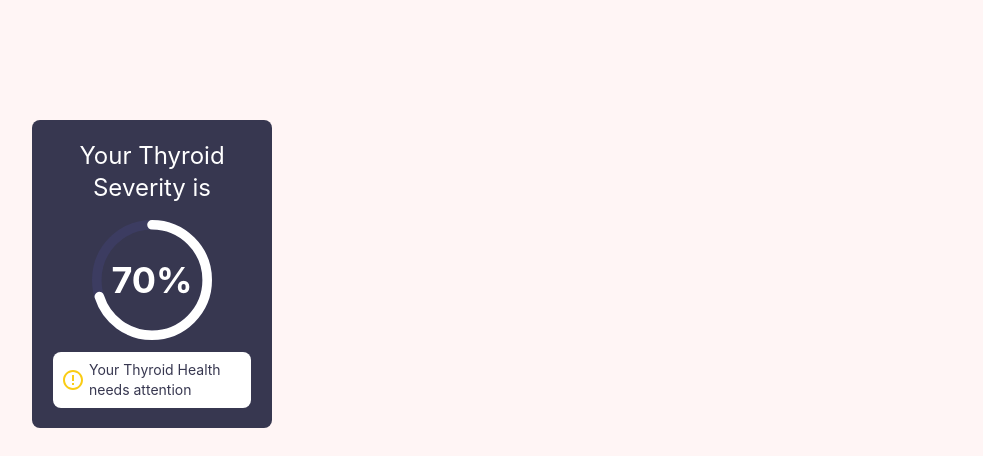
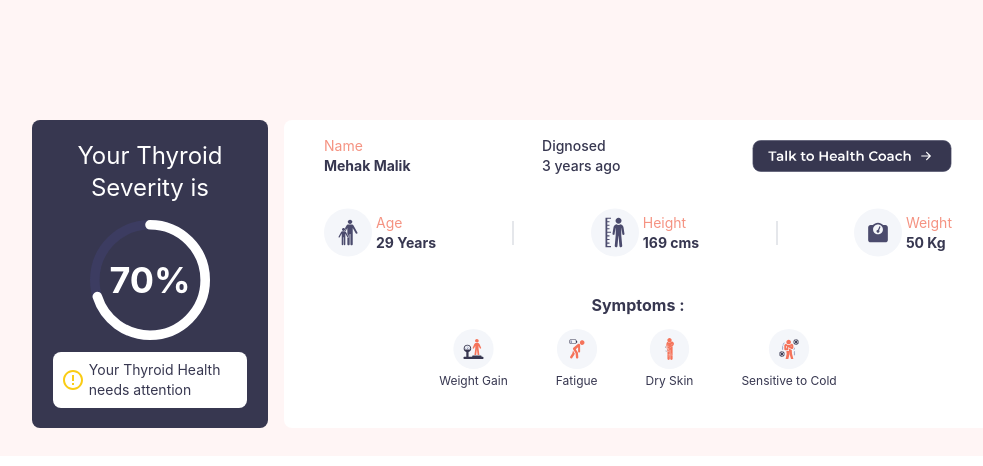
Before and after one commit to laskaramaan/Uvi-health-task, a React (Create React App) app: page / in a window 1280 px wide. Shown: the top 466 px of the page, without its empty margins (128-1111 px from the left). Built offline with nearby package versions, Linux system fonts and the light colour scheme.

Commit message:
Thyroid panel

```diff
--- a/src/components/Thyroid.jsx
+++ b/src/components/Thyroid.jsx
@@ -45,6 +45,115 @@ function Thyroid() {
           </div>
         </div>
 
+        <div className="md:w-10/12 bg-white rounded-lg xl:w-9/12 px-2 xl:px-10 py-4 flex flex-col gap-2">
+            {/* Right thyroid panel upper part */}
+          {
+            matches?
+            // mobile view
+            <div className="flex flex-col gap-3 ">
+
+              <p className="font-bold text-center">Mehak Malik</p>
+              <div className="flex text-sm justify-center ">
+              <h2 className="font-semibold ">Dignosed:</h2>
+              <p className="font-medium ">3 years ago</p>
+            </div>
+            <div className=" flex justify-between items-center px-2 py-1 rounded-xl bg-gray-200">
+            <div className="flex text-sm gap-2 items-center ">
+              <img src={persons} alt=""/>
+              <div>
+                <h2>Age</h2>
+                <p className="font-bold text-[#f59382]">29 Years</p>
+              </div>
+            </div>
+            <div className=" border-l-2 h-6 border-gray-400"></div>
+            <div className="flex text-sm gap-2 items-center ">
+              <img src={height} alt=""/>
+              <div>
+                <h2>Height</h2>
+                <p className="font-bold text-[#f59382]">169 cms</p>
+              </div>
+            </div>
+
+            </div>
+            <div className=" flex justify-between items-center px-2 py-1 rounded-xl w-1/2 bg-gray-200">
+            <div className="flex text-sm gap-2 items-center ">
+              <img src={weight} alt=""/>
+              <div>
+                <h2>Weight</h2>
+                <p className="font-bold text-[#f59382]">50 Kg</p>
+              </div>
+            </div>
+            </div>
+            </div>:
+            // Desktop view
+            <>
+            <div className="flex justify-between pb-6 ">
+            <div className="flex text-sm flex-col">
+              <h2 className="text-[#f59382]">Name</h2>
+              <p className="font-bold">Mehak Malik</p>
+            </div>
+            <div className="flex text-sm flex-col">
+              <h2 className="font-medium ">Dignosed</h2>
+              <p className="font-medium ">3 years ago</p>
+            </div>
+            <img src={healthCoach} className="md:w-[150px] md:h-[60px] xl:w-[200px] xl:h-[40px]" alt=""/>
+          </div>
+          <div className="flex justify-between items-center pb-7 ">
+            <div className="flex text-sm gap-1 items-center ">
+              <img src={persons} alt=""/>
+              <div>
+                <h2 className="text-[#f59382]">Age</h2>
+                <p className="font-bold">29 Years</p>
+              </div>
+            </div>
+            <div className=" border-l-2 h-6"></div>
+            <div className="flex text-sm gap-1 items-center ">
+              <img src={height} alt=""/>
+              <div>
+                <h2 className="text-[#f59382]">Height</h2>
+                <p className="font-bold">169 cms</p>
+              </div>
+            </div>
+            <div className=" border-l-2 h-6"></div>
+            <div className="flex text-sm gap-1 items-center ">
+              <img src={weight} alt=""/>
+              <div>
+                <h2 className="text-[#f59382]">Weight</h2>
+                <p className="font-bold">50 Kg</p>
+              </div>
+            </div>
+          </div>
+          </>
+          }
+
+        {/* Rigjt thyroid panel lower part*/}
+          <div className="flex flex-col md:items-center gap-3">
+            <h2 className="font-bold">Symptoms :</h2>
+            <div className="flex gap-12">
+              <div className="flex flex-col gap-1">
+              <img src={weighting} className="h-[40px]" alt=""/>
+              <p className="text-xs">Weight Gain</p>
+              </div>
+              <div className="flex flex-col gap-1">
+              <img src={dull} className="h-[40px]" alt=""/>
+              <p className="text-xs">Fatigue</p>
+              </div>
+              <div className="flex flex-col gap-1">
+              <img src={skin} className="h-[40px]" alt=""/>
+              <p className="text-xs">Dry Skin</p>
+              </div>
+              <div className="flex flex-col gap-1">
+              <img src={cold} className="h-[40px]" alt=""/>
+              <p className="text-xs">Sensitive to Cold</p>
+              </div>
+            </div>
+            {
+              matches &&
+            <img src={healthCoach} className="w-[200px] h-[60px] text-center mx-auto" alt=""/>
+            }
+          </div>
+        </div>
+
 
       </div>
     </div>
```
